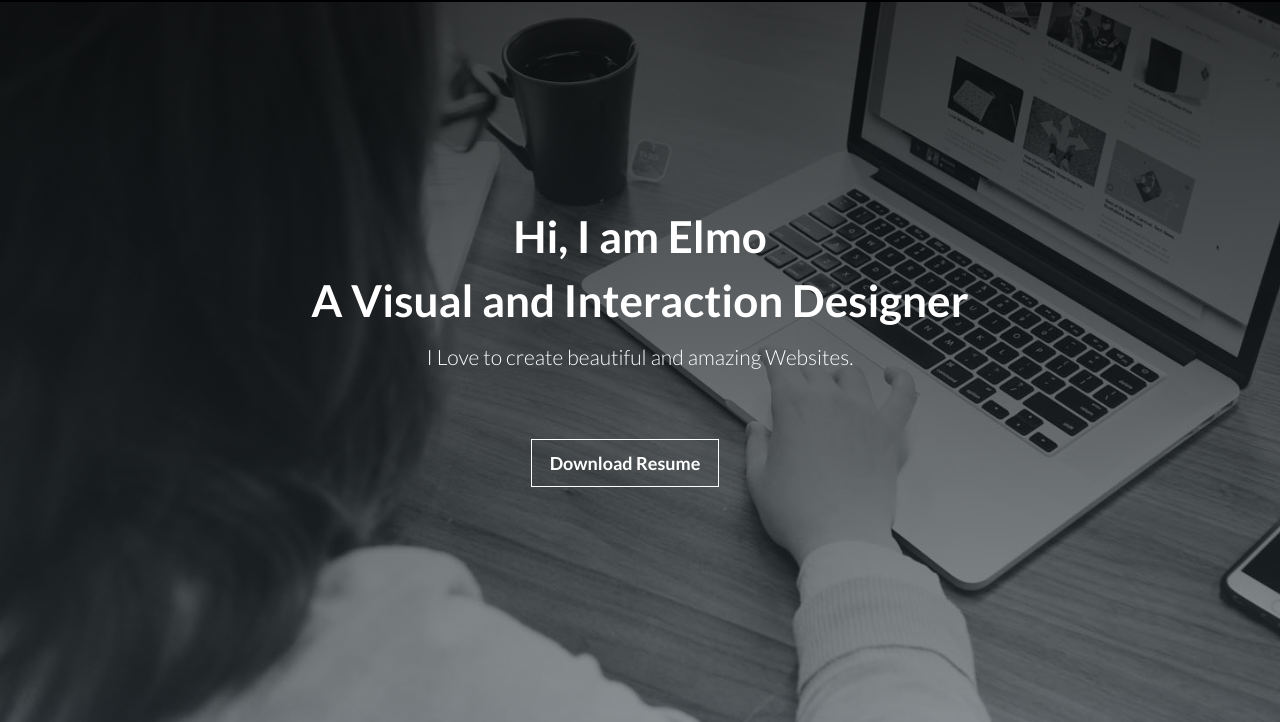
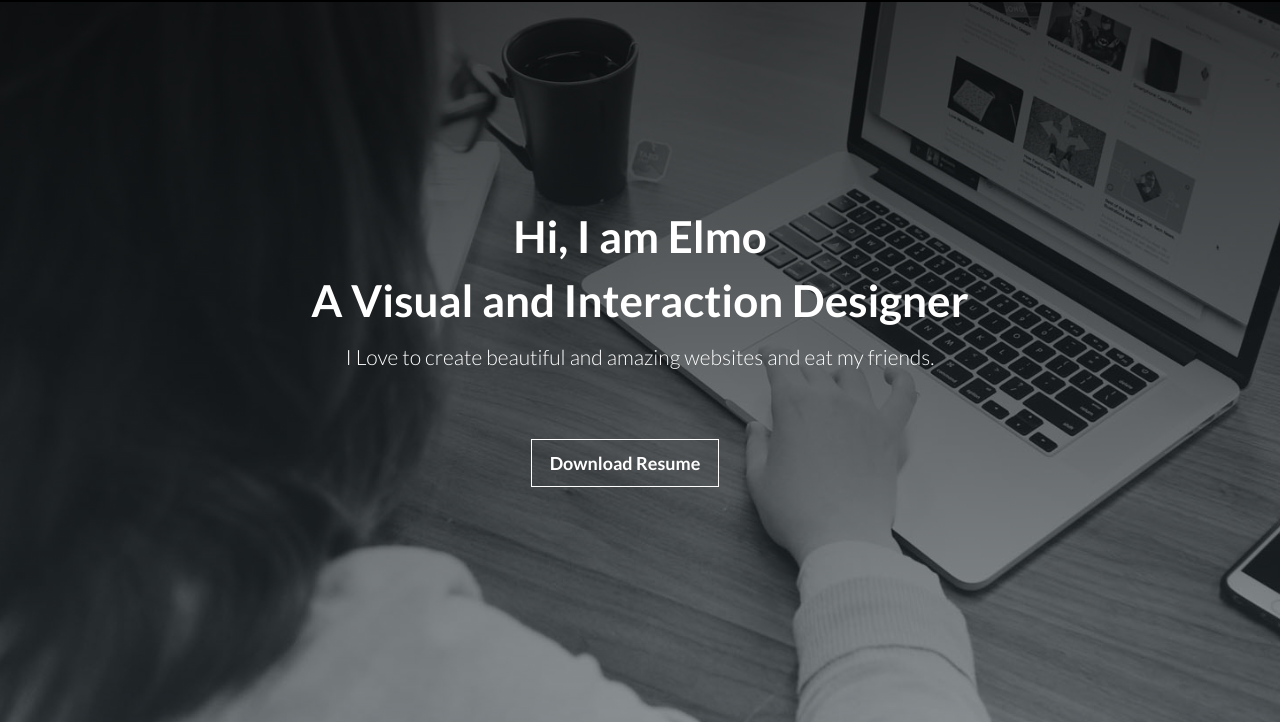
Before and after one commit to hansisthebestpolicy/elmoresume, a plain HTML site: page index.html in a window 1280 px wide. Shown: the part 72-794 px from the top of the page. Drawn offline with nearby package versions, Linux system fonts and the light colour scheme.

Commit message:
Index.html

```diff
--- a/index.html
+++ b/index.html
@@ -6,7 +6,7 @@
     <meta charset="u8">
     <!--[if IE]><meta http-equiv="x-ua-compatible" content="IE=9" /><![endif]-->
     <meta name="viewport" content="width=device-width, initial-scale=1">
-    <title>elmo Portfolio Resume Bootstrap Template | Webthemez</title>
+    <title>Elmo Portfolio Resume Bootstrap Template | Webthemez</title>
     <meta name="description" content="">
     <meta name="keywords" content="portfolio, agency, bootstrap theme, mobile responsive, template, personal">
     <meta name="author" content="webthemez.com">
@@ -86,7 +86,7 @@
                 <div class="content-heading text-center"> <!-- Input Your Home Content Here -->
                     <h1>Hi, I am Elmo</br>
                     A Visual and Interaction Designer </h1>
-                    <p class="lead">I Love to create beautiful and amazing Websites.</p>
+                    <p class="lead">I Love to create beautiful and amazing websites and eat my friends.</p>
                     <a href="#works" class="scroll goto-btn">Download Resume</a> <!-- Link to your portfolio section -->
                 </div><!-- End Input Your Home Content Here -->
             </div> <!-- end container -->
```
